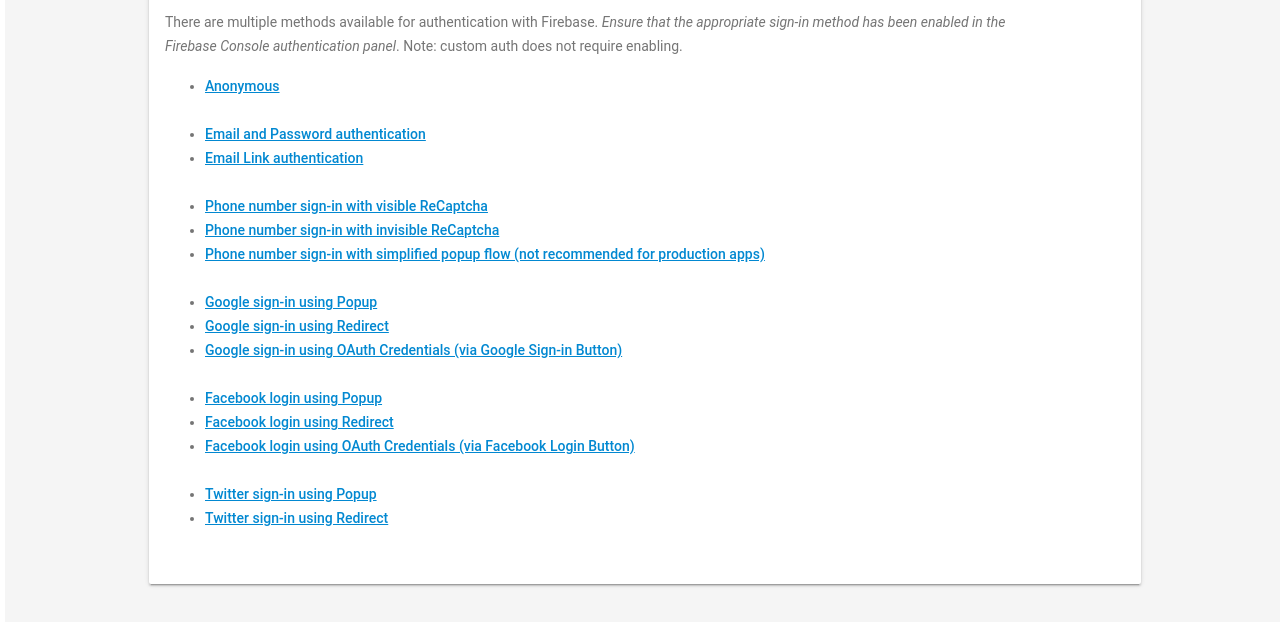
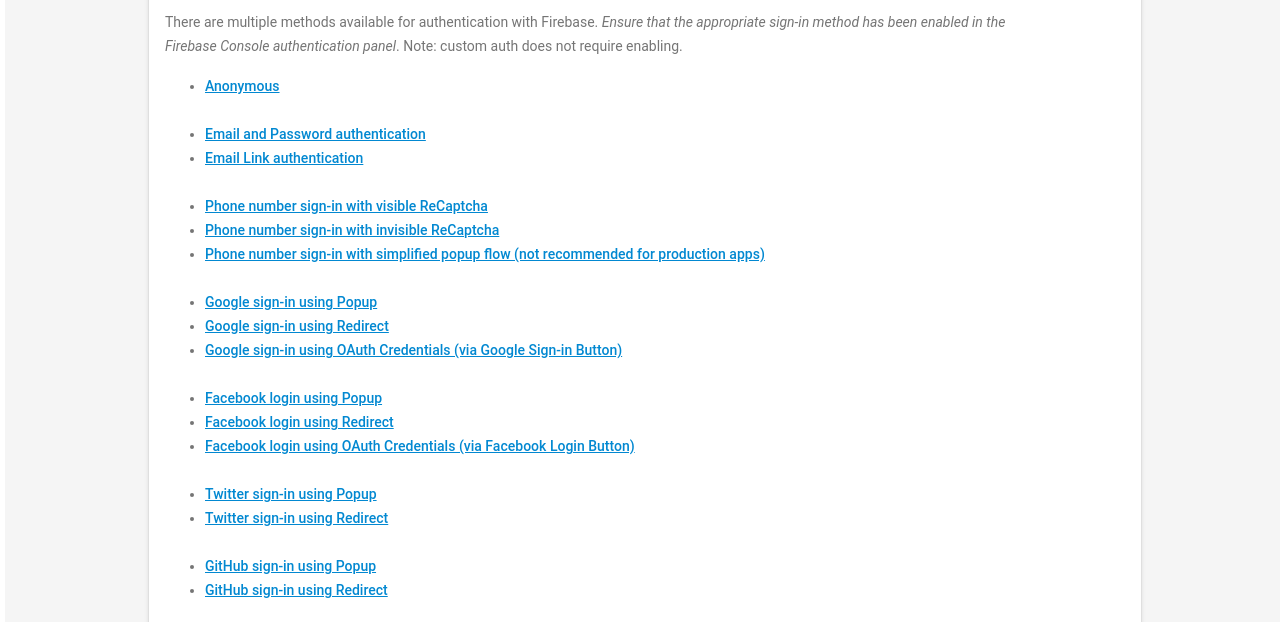
Before and after one commit to alan89/firebase-repros, a plain HTML site: page public/index.html in a window 1280 px wide. Shown: the part 183-805 px from the top of the page. Drawn offline with nearby package versions, Linux system fonts and the light colour scheme; files that its build step writes are made by us from their sources.

Commit message:
A Github client was configured to be used for login

```diff
--- a/public/index.html
+++ b/public/index.html
@@ -69,11 +69,9 @@
             <li><a href="google-redirect.html">Google sign-in using Redirect</a></li>
             <li><a href="google-credentials.html">Google sign-in using OAuth Credentials (via Google Sign-in Button)</a><br><br></li>
 
-						<!-- TODO: Configure a Facebook client -->
             <li><a href="facebook-popup.html">Facebook login using Popup</a></li>
             <li><a href="facebook-redirect.html">Facebook login using Redirect</a></li>
             <li><a href="facebook-credentials.html">Facebook login using OAuth Credentials (via Facebook Login Button)</a><br><br></li>
-
 
             <li><a href="twitter-popup.html">Twitter sign-in using Popup</a></li>
             <li><a href="twitter-redirect.html">Twitter sign-in using Redirect</a><br><br></li>
@@ -82,9 +80,8 @@
             <!-- <li><a href="microsoft-popup.html">Microsoft sign-in using Popup</a></li>
             <li><a href="microsoft-redirect.html">Microsoft sign-in using Redirect</a><br><br></li> -->
 
-						<!-- TODO: Configure a Github client -->
-            <!-- <li><a href="github-popup.html">GitHub sign-in using Popup</a></li>
-            <li><a href="github-redirect.html">GitHub sign-in using Redirect</a><br><br></li> -->
+            <li><a href="github-popup.html">GitHub sign-in using Popup</a></li>
+            <li><a href="github-redirect.html">GitHub sign-in using Redirect</a><br><br></li>
 
 						<!-- TODO: Configure an Apple auth client -->
 						<!--<li><a href="apple-popup.html">Apple sign-in using Popup</a></li>
```
Also changed, not shown: README.md.
